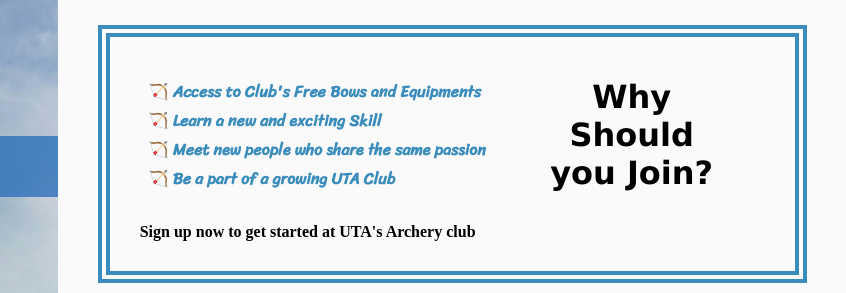
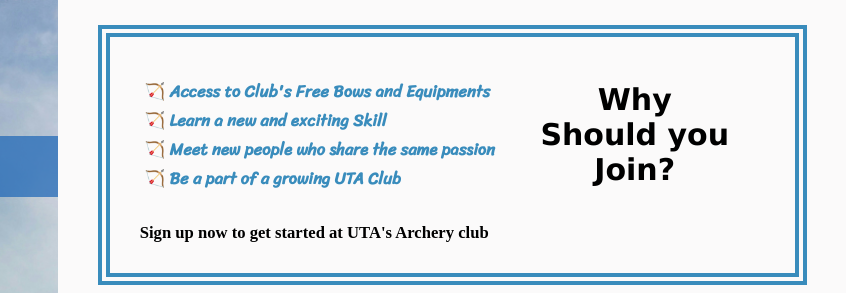
Before and after one commit to AndyKhandy/sign-up-form, a plain HTML site: page index.html in a window 1280 px wide. Shown: the top 293 px of the page, 434-1280 px from the left. Drawn offline with Linux system fonts and the light colour scheme.

Commit message:
fix issues with text getting too large

```diff
--- a/style.css
+++ b/style.css
@@ -67,7 +67,7 @@ img {
     justify-content: center;
     align-items: center;
     gap: 15px;
-    font-size: clamp(10px, 0.25rem + 0.8vw ,50px);
+    font-size: clamp(10px, 0.25rem + 0.8vw ,20px);
     background-color: rgba(34, 106, 184, 0.74);
 }
 
@@ -117,7 +117,7 @@ main {
 
 .quote .box p:last-of-type{
     margin-top: 20px;
-    font-size: clamp(15px, 1.3vw ,1rem);
+    font-size: clamp(15px, 1.3vw ,25px);
 }
 
 .reasons {
@@ -142,7 +142,7 @@ main {
     cursor:pointer;
     font-family: "Sriracha";
     color: var(--main-color);
-     font-size: clamp(15px, 1.3vw ,1rem);
+     font-size: clamp(15px, 1.3vw ,20px);
 }
 
 .reasons li::marker{
@@ -154,7 +154,7 @@ main {
     font-family:'Lucida Sans', 'Lucida Sans Regular', 'Lucida Grande', 'Lucida Sans Unicode', Geneva, Verdana, sans-serif;
     max-width: 200px;
     text-align: center;
-    font-size: clamp(1rem,2.5vw , 2rem);
+    font-size: clamp(1rem,2.5vw , 30px);
 }
 
 /*PARAGRAPH SECTION END*/
@@ -273,6 +273,10 @@ button:hover{
         outline: 5px solid var(--main-color);
     }
 
+    .reasons ul {
+        margin-left: 5px;
+    }
+
 }
 
 @media screen and (max-width: 1080px)
```
